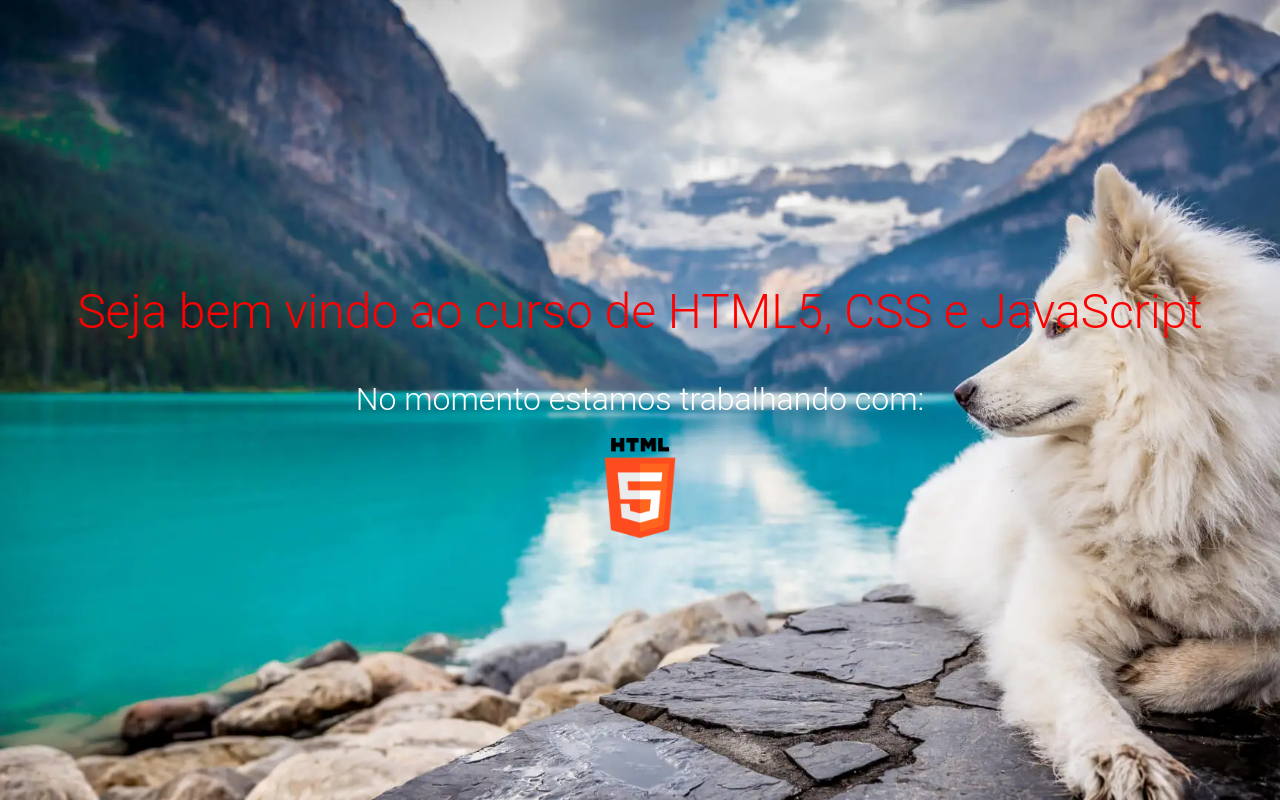
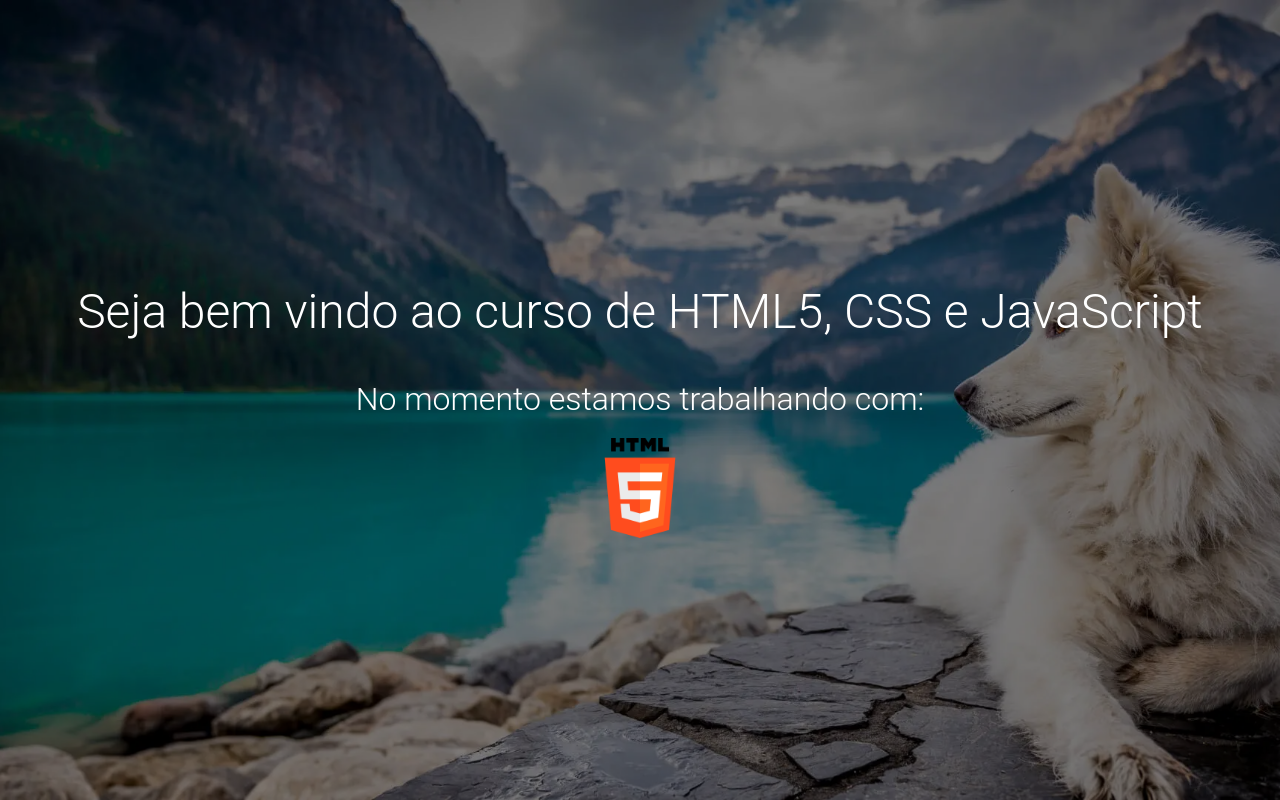
Before and after one commit to jlfagundes/fiap_avanade_web_2109, a plain HTML site: page ex-01.html in a window 1280 px wide. Drawn offline with Linux system fonts and the light colour scheme.

Commit message:
fundo transparente

```diff
--- a/ex-01.html
+++ b/ex-01.html
@@ -22,6 +22,7 @@
                 display: flex;
                 justify-content: center;
                 flex-direction: column;
+                background-color: rgb(0,0,0, 0.5);
             }
             h1,
             h2 {
@@ -31,9 +32,6 @@
                 color: #555;
                 padding: 20px;
                 text-align: center;
-            }
-            .container>h1.titulo {
-                color: red;
             }
             h1.titulo, h2.titulo {
                 color: white;
```
